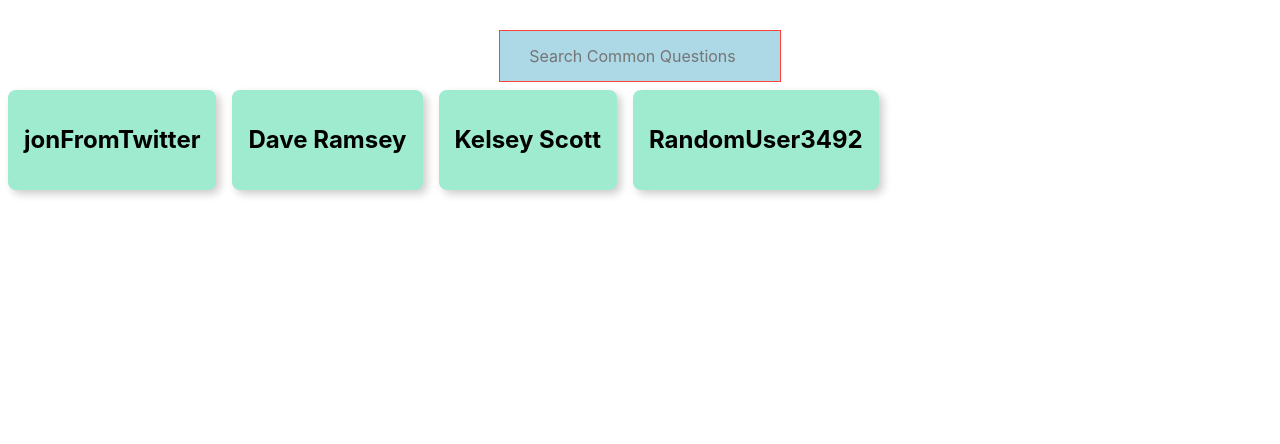
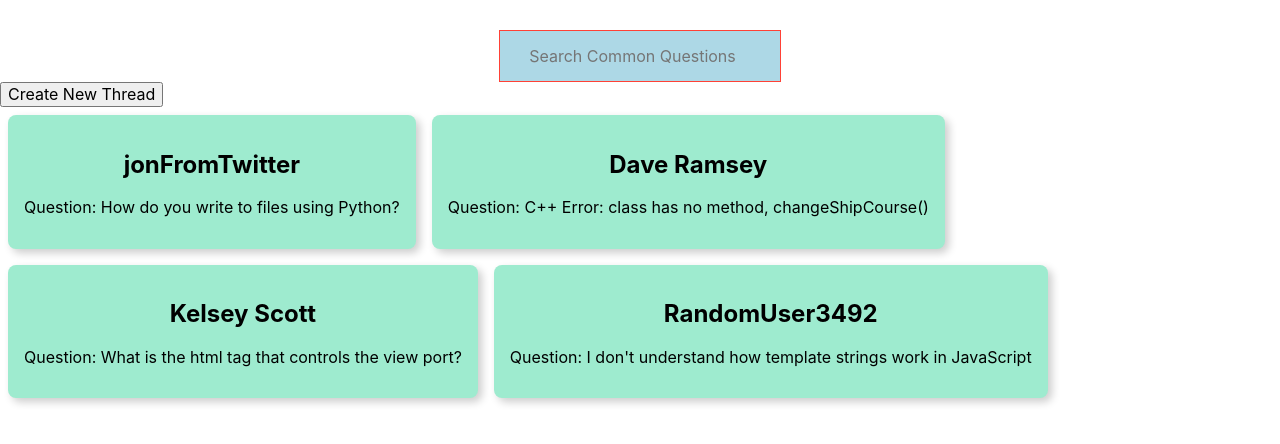
Before and after one commit to ILL0GIC/CodeReview, a React (Create React App) app in the folder code-review-app/: page / in a window 1280 px wide. Shown: the top 444 px of the page. Built offline with nearby package versions, Linux system fonts and the light colour scheme.

Commit message:
changes were made

```diff
--- a/code-review-app/src/Components/AppComponent/App.js
+++ b/code-review-app/src/Components/AppComponent/App.js
@@ -6,11 +6,18 @@ import 'tachyons';
 import CommonQuestions from '../CommonQuestionsComponent/CommonQuestions';
 
 class App extends Component {
+  createPost() {
+
+  }
+
   render() {
     return (
       <div>
         <NavBar />
         <SearchBar />
+        <div className='create-post-button'>
+          <button onClick={this.createPost}>Create New Thread</button>
+        </div>
         <CommonQuestions />
       </div>
     );
--- a/code-review-app/src/Components/CommonQuestionsComponent/QuestionComponent/Question.css
+++ b/code-review-app/src/Components/CommonQuestionsComponent/QuestionComponent/Question.css
@@ -1,4 +1,7 @@
 .card {
     background: lightcyan;
-
+    padding: 50px;
+    margin: auto;
+    margin-left: auto;
+    margin-right: auto;
 }
--- a/code-review-app/src/Components/CommonQuestionsComponent/QuestionComponent/Question.js
+++ b/code-review-app/src/Components/CommonQuestionsComponent/QuestionComponent/Question.js
@@ -12,6 +12,7 @@ class Question extends Component {
             <div className='card bg-light-green dib br3 pa3 ma2 grow bw2 shadow-5'>
                 <h2 className='tc'>{this.props.name}</h2>
                 <p>{this.props.codesnippet}</p>
+                <p>Question: {this.props.question}</p>
             </div>
         );
     }
```
